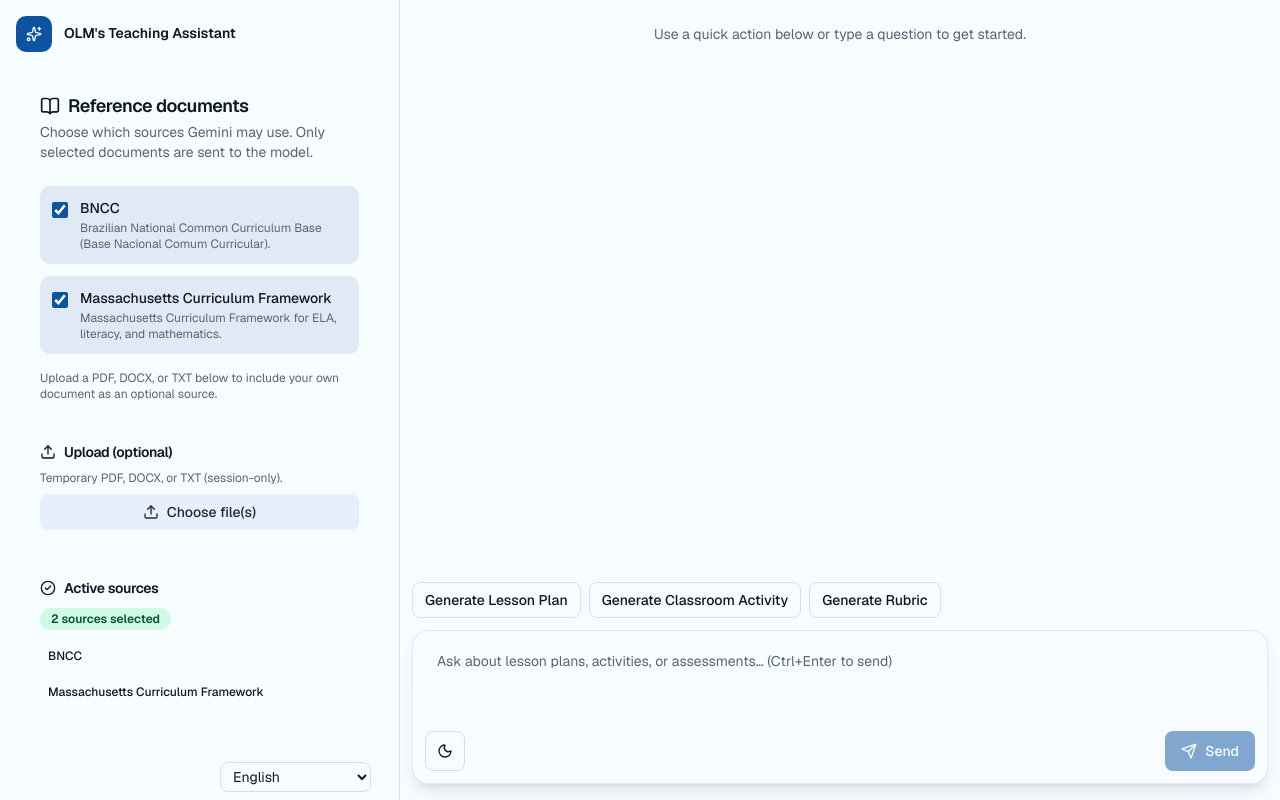
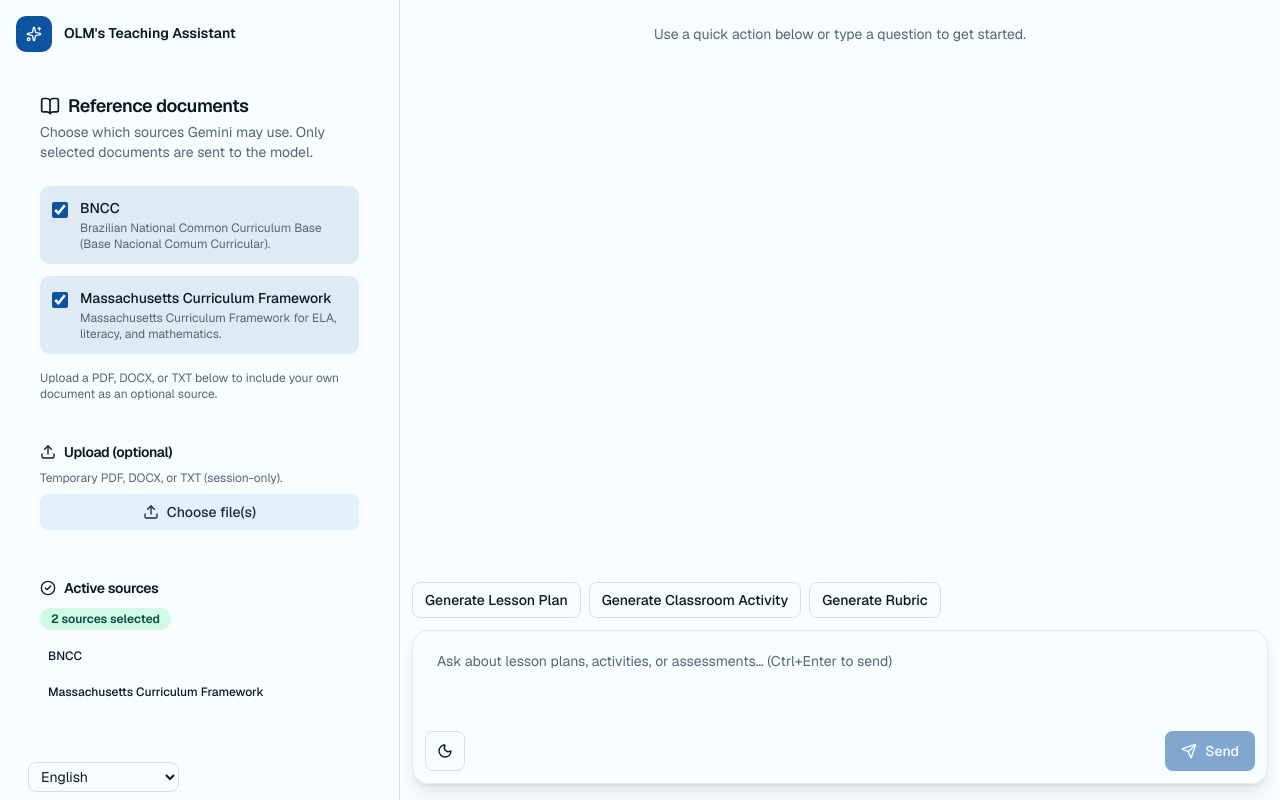
Before and after one commit to ianobraczka/ollm, a Next.js app: page / in a window 1280 px wide. Built offline with nearby package versions, Linux system fonts and the light colour scheme.

Commit message:
fix(ui): align language selector to start

```diff
--- a/src/components/LanguageSelect.tsx
+++ b/src/components/LanguageSelect.tsx
@@ -10,7 +10,7 @@
 
 export function LanguageSelect({ value, onChange }: LanguageSelectProps) {
   return (
-    <div className="flex justify-end rounded-lg bg-background/40 px-3 py-2 text-sm">
+    <div className="flex justify-start rounded-lg bg-background/40 px-3 py-2 text-sm">
       <select
         value={value}
         onChange={(e) => onChange(e.target.value as AppLanguage)}
```
